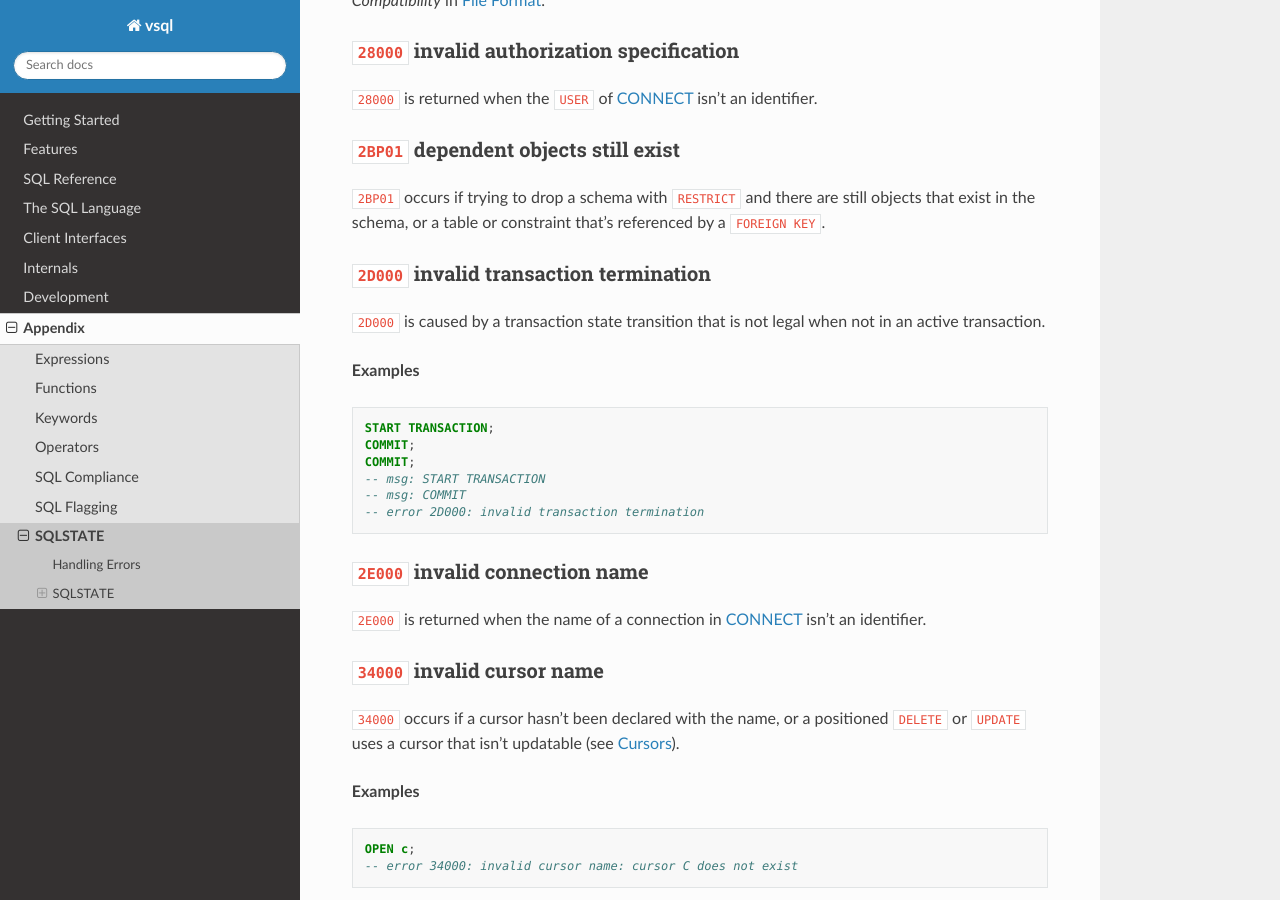
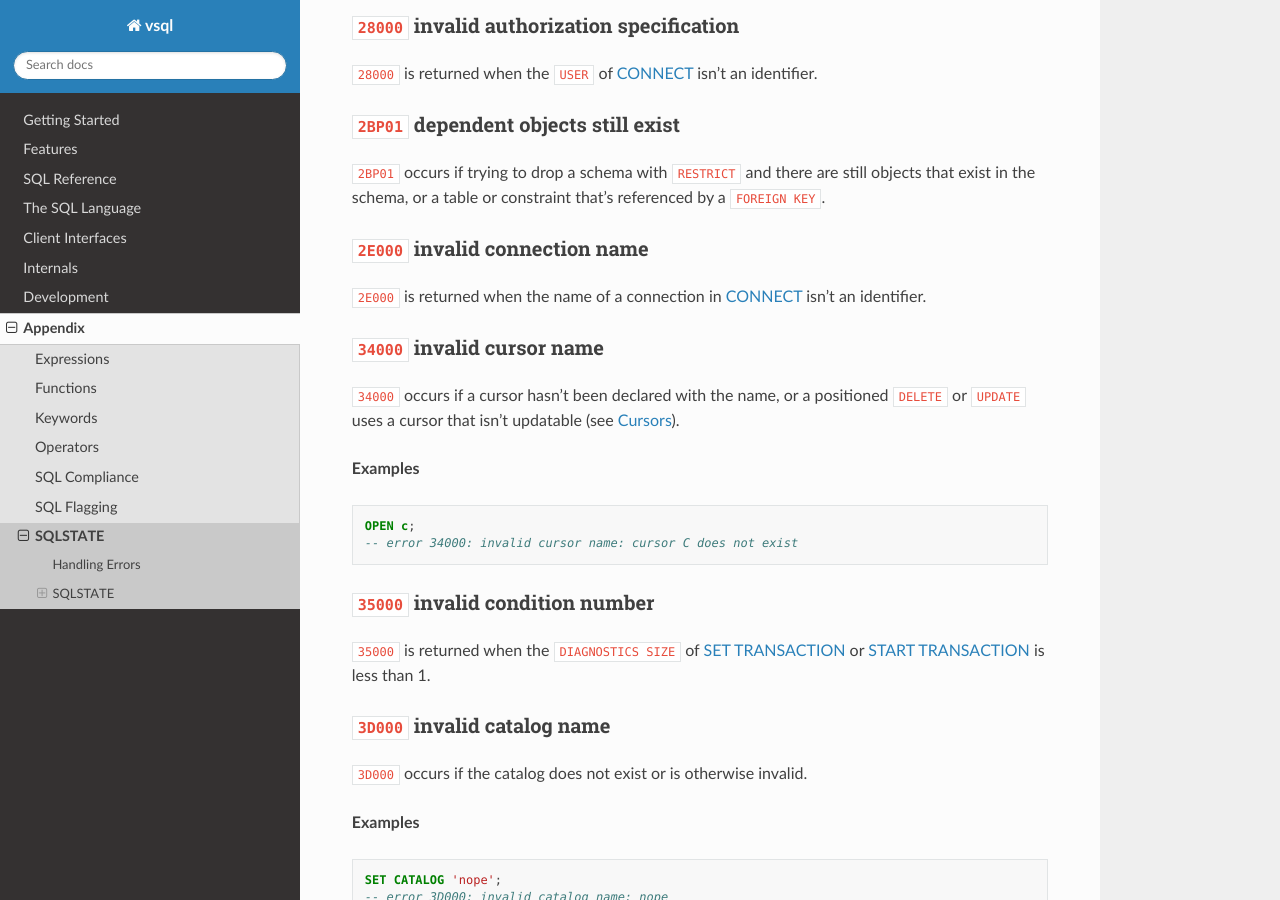
Before and after one commit to elliotchance/vsql, a Sphinx documentation site: the page built from docs/sqlstate.rst, in a window 1280 px wide and 900 px high, scrolled down 11159 px. Built offline with Sphinx 7.4.7 and the Read the Docs theme 3.1.0, drawn with Linux system fonts in a browser that asks for light colours; some of the changed text lies outside the part shown.

Commit message:
transactions: COMMIT and ROLLBACK succeed outside of a transaction
They raised 2D000 (invalid transaction termination), but the standard only
uses it for transactions that are managed outside of the database (17.7 and
17.8, General Rules 1 and 2). Outside of a transaction there's nothing to
commit or roll back, since every statement is committed when it finishes, so
they now succeed and do nothing. 2D000 is no longer used.

Co-Authored-By: Claude Opus 5.5 <noreply@anthropic.com>

```diff
--- a/docs/commit.rst
+++ b/docs/commit.rst
@@ -7,8 +7,9 @@ All statements within a transaction will not be visible to other transactions
 until all changes are applied with ``COMMIT`` or all changes are discarded with
 ``ROLLBACK``.
 
-Nested transactions are not supported and ``COMMIT`` or ``ROLLBACK`` cannot be
-used when not in a transaction, otherwise an error is returned.
+Nested transactions are not supported. Outside of a transaction, ``COMMIT`` and
+``ROLLBACK`` succeed and do nothing, since every statement is committed when it
+finishes.
 
 Each deferred constraint (see "Deferrable Constraints" in :doc:`create-table`)
 is checked first. If one isn't satisfied, the whole transaction is rolled back
--- a/docs/rollback.rst
+++ b/docs/rollback.rst
@@ -7,8 +7,9 @@ All statements within a transaction will not be visible to other transactions
 until all changes are applied with ``COMMIT`` or all changes are discarded with
 ``ROLLBACK``.
 
-Nested transactions are not supported and ``COMMIT`` or ``ROLLBACK`` cannot be
-used when not in a transaction, otherwise an error is returned.
+Nested transactions are not supported. Outside of a transaction, ``COMMIT`` and
+``ROLLBACK`` succeed and do nothing, since every statement is committed when it
+finishes.
 
 .. contents::
 
--- a/docs/sqlstate.rst
+++ b/docs/sqlstate.rst
@@ -510,23 +510,6 @@ identifier.
 still objects that exist in the schema, or a table or constraint that's
 referenced by a ``FOREIGN KEY``.
 
-``2D000`` invalid transaction termination
-^^^^^^^^^^^^^^^^^^^^^^^^^^^^^^^^^^^^^^^^^
-
-``2D000`` is caused by a transaction state transition that is not legal when not
-in an active transaction.
-
-**Examples**
-
-.. code-block:: sql
-
-   START TRANSACTION;
-   COMMIT;
-   COMMIT;
-   -- msg: START TRANSACTION
-   -- msg: COMMIT
-   -- error 2D000: invalid transaction termination
-
 ``2E000`` invalid connection name
 ^^^^^^^^^^^^^^^^^^^^^^^^^^^^^^^^^
 
```
Also changed, not shown: 8 other files.
